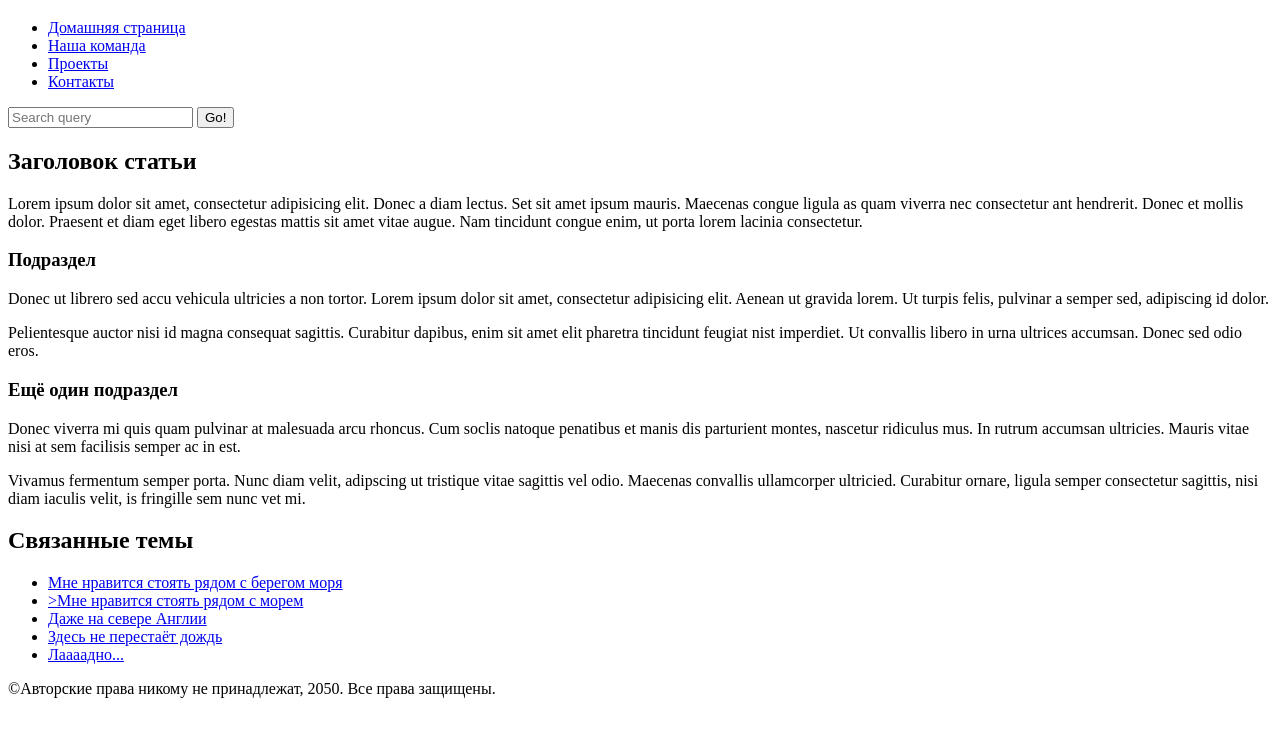
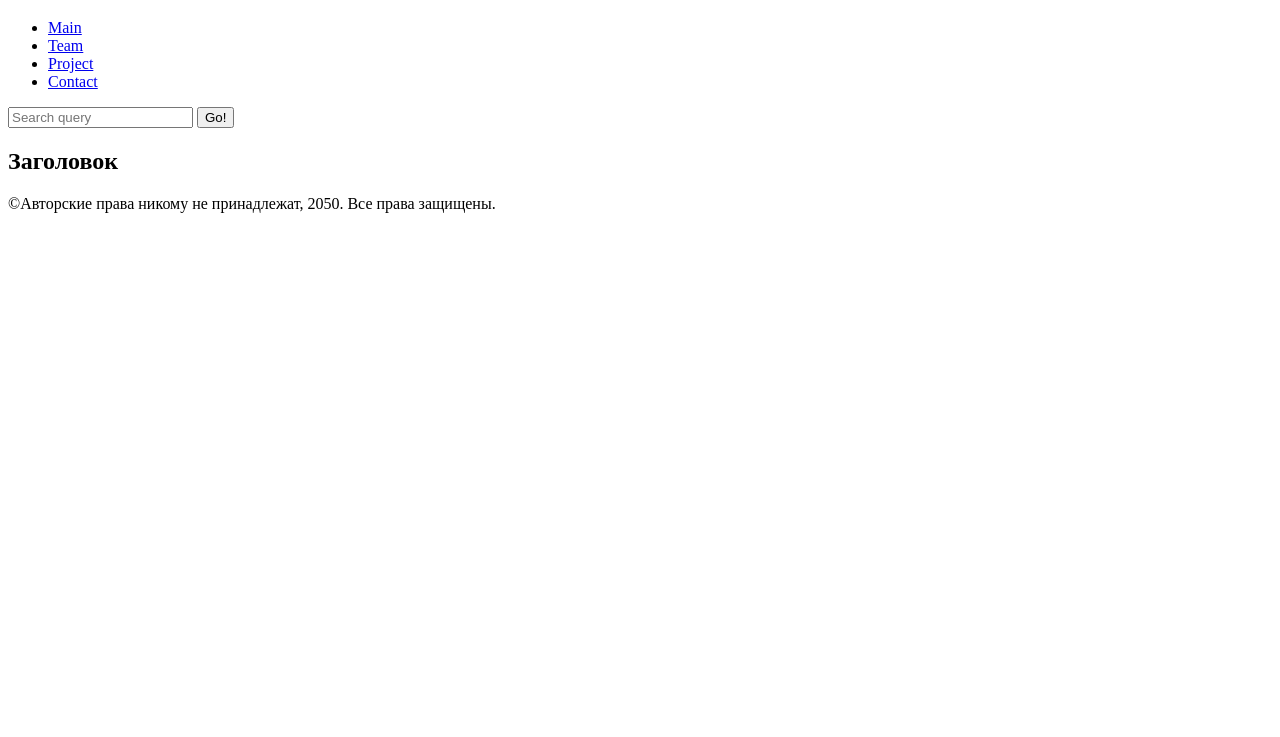
Before and after one commit to Litfork/S-page, a plain HTML site: page index.html in a window 1280 px wide. Shown: the part 61-798 px from the top of the page. Drawn offline with Linux system fonts and the light colour scheme; files that its build step writes are made by us from their sources; a web font is replaced by a local one.

Commit message:
Подровнял

```diff
--- a/index.html
+++ b/index.html
@@ -15,10 +15,10 @@
 
     <nav>
       <ul>
-        <li><a href="#">Домашняя страница</a></li>
-        <li><a href="#">Наша команда</a></li>
-        <li><a href="#">Проекты</a></li>
-        <li><a href="#">Контакты</a></li>
+        <li><a href="#">Main</a></li>
+        <li><a href="#">Team</a></li>
+        <li><a href="#">Project</a></li>
+        <li><a href="#">Contact</a></li>
       </ul>
        <form>
          <input type="search" name="q" placeholder="Search query">
@@ -27,33 +27,9 @@
      </nav>
     <main>
       <article>
-        <h2>Заголовок статьи</h2>
+        <h2>Заголовок</h2>
 
-        <p>Lorem ipsum dolor sit amet, consectetur adipisicing elit. Donec a diam lectus. Set sit amet ipsum mauris. Maecenas congue ligula as quam viverra nec consectetur ant hendrerit. Donec et mollis dolor. Praesent et diam eget libero egestas mattis sit amet vitae augue. Nam tincidunt congue enim, ut porta lorem lacinia consectetur.</p>
-
-        <h3>Подраздел</h3>
-
-        <p>Donec ut librero sed accu vehicula ultricies a non tortor. Lorem ipsum dolor sit amet, consectetur adipisicing elit. Aenean ut gravida lorem. Ut turpis felis, pulvinar a semper sed, adipiscing id dolor.</p>
-
-        <p>Pelientesque auctor nisi id magna consequat sagittis. Curabitur dapibus, enim sit amet elit pharetra tincidunt feugiat nist imperdiet. Ut convallis libero in urna ultrices accumsan. Donec sed odio eros.</p>
-
-        <h3>Ещё один подраздел</h3>
-
-        <p>Donec viverra mi quis quam pulvinar at malesuada arcu rhoncus. Cum soclis natoque penatibus et manis dis parturient montes, nascetur ridiculus mus. In rutrum accumsan ultricies. Mauris vitae nisi at sem facilisis semper ac in est.</p>
-
-        <p>Vivamus fermentum semper porta. Nunc diam velit, adipscing ut tristique vitae sagittis vel odio. Maecenas convallis ullamcorper ultricied. Curabitur ornare, ligula semper consectetur sagittis, nisi diam iaculis velit, is fringille sem nunc vet mi.</p>
       </article>
-      <aside>
-        <h2>Связанные темы</h2>
-
-        <ul>
-          <li><a href="#">Мне нравится стоять рядом с берегом моря</a></li>
-          <li><a href="#">>Мне нравится стоять рядом с морем</a></li>
-          <li><a href="#">Даже на севере Англии</a></li>
-          <li><a href="#">Здесь не перестаёт дождь</a></li>
-          <li><a href="#">Лаааадно...</a></li>
-        </ul>
-      </aside>
 
     </main>
     <footer>
```
